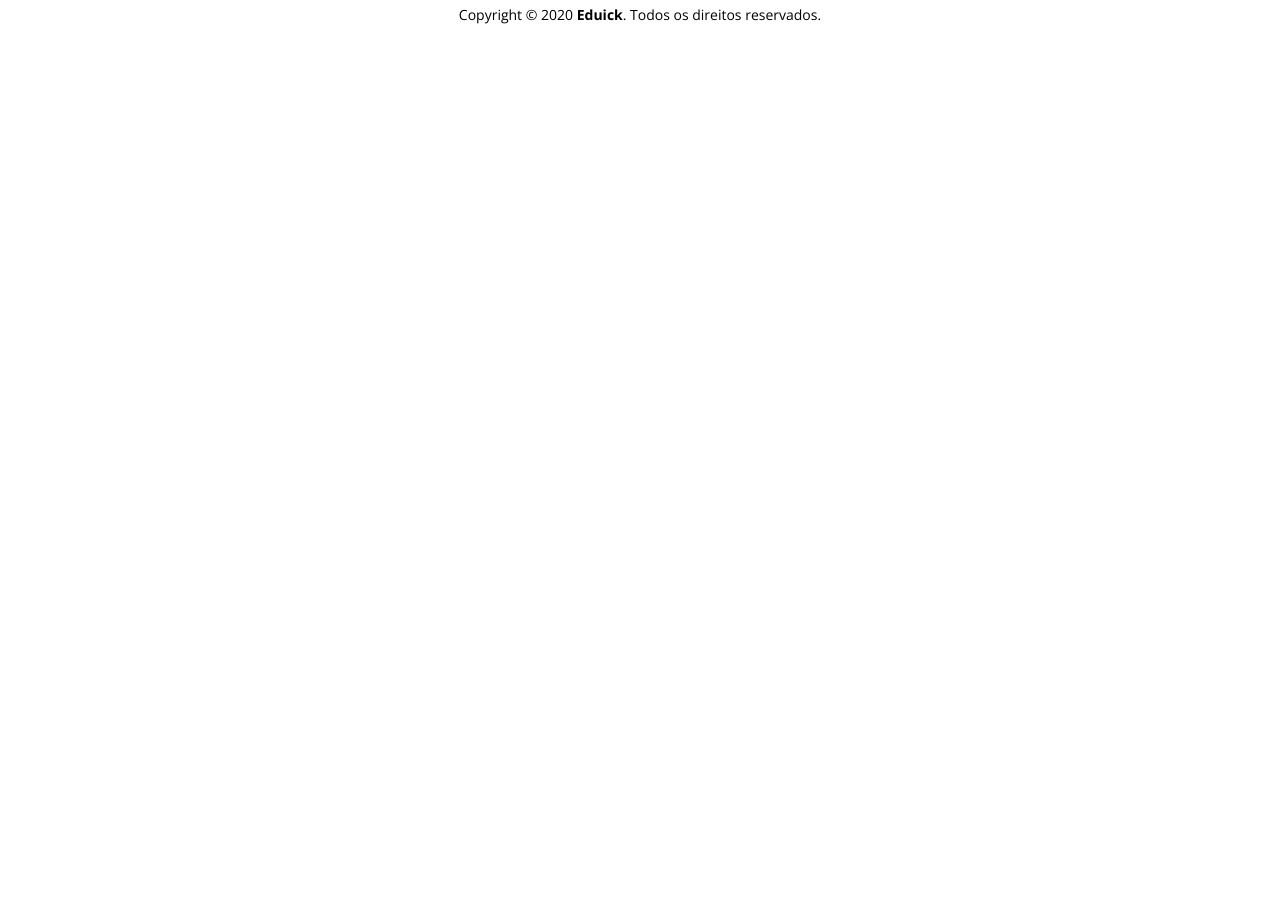
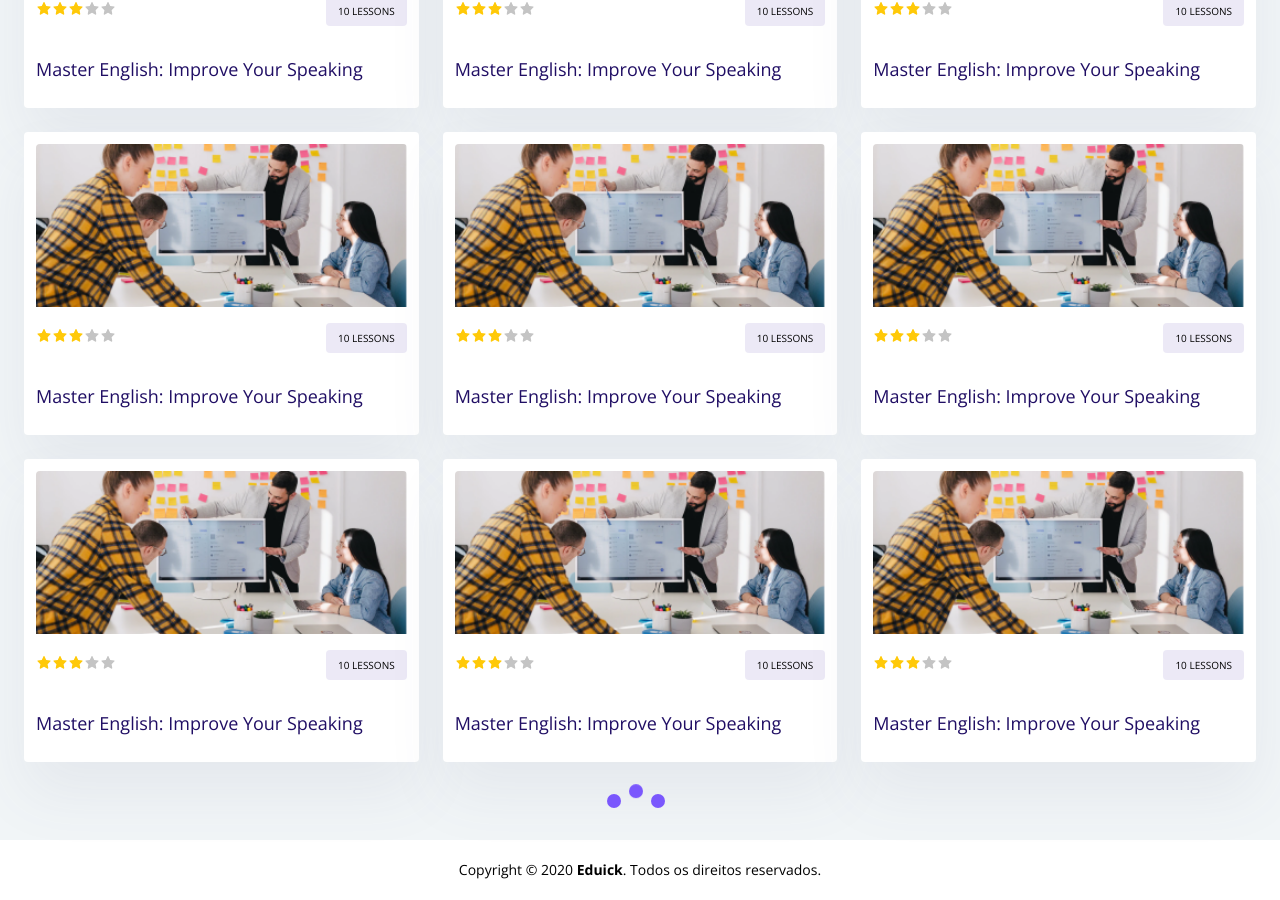
Before and after one commit to ronynogueiras/eduick, a Next.js app: page /dashboard in a window 1280 px wide. Shown: the part 880-1780 px from the top of the page. Before the commit the page ends 924 px from the top, so only its background shows below. Built offline with nearby package versions, Linux system fonts and the light colour scheme.

Commit message:
feat: update banner and course card

```diff
--- a/package.json
+++ b/package.json
@@ -11,7 +11,8 @@
     "clsx": "^1.1.1",
     "next": "12.0.4",
     "react": "17.0.2",
-    "react-dom": "17.0.2"
+    "react-dom": "17.0.2",
+    "react-icons": "^4.3.1"
   },
   "devDependencies": {
     "@types/node": "16.11.11",
--- a/src/layout/Dashboard/styles/Dashboard.module.css
+++ b/src/layout/Dashboard/styles/Dashboard.module.css
@@ -1,4 +1,4 @@
 .main {
-  background-color: #e5e5e5;
+  background-color: #f1f5f7;
   min-height: 100vh;
 }
--- a/src/views/Dashboard/Banner/index.tsx
+++ b/src/views/Dashboard/Banner/index.tsx
@@ -20,7 +20,11 @@ const Banner: React.FC = () => {
           </p>
         </div>
         <div>
-          <img src="/images/meeting.png" alt="" />
+          <img
+            src="/images/meeting.png"
+            alt="Meeting"
+            className={clsx(styles.banner__image)}
+          />
         </div>
       </div>
     </section>
--- a/src/views/Dashboard/Banner/styles/Banner.module.css
+++ b/src/views/Dashboard/Banner/styles/Banner.module.css
@@ -50,5 +50,31 @@
 }
 .banner__description {
 }
-.banner__image {
+
+@media (max-width: 576px) {
+  .banner__container {
+    display: flex;
+    flex-direction: row;
+    position: relative;
+    padding: 1.25rem 1.25rem 4rem 1.25rem;
+  }
+  .banner__shape-1 {
+    width: 64px;
+    height: 64px;
+    top: 1%;
+    right: 30px;
+    left: auto;
+    z-index: 2;
+  }
+  .banner__shape-2 {
+    width: 32px;
+    height: 32px;
+    top: -5%;
+    left: auto;
+    right: 50px;
+    z-index: 3;
+  }
+  .banner__image {
+    display: none;
+  }
 }
--- a/src/views/Dashboard/Card/index.tsx
+++ b/src/views/Dashboard/Card/index.tsx
@@ -1,16 +1,35 @@
+import clsx from "clsx";
 import React from "react";
+import styles from "./styles/Card.module.css";
+import { AiFillStar } from "react-icons/ai";
 
-type Props = {};
+type Props = {
+  title: string;
+  image: string;
+  rating: number;
+  lessons: number;
+};
+const stars = new Array(5).fill(null);
 
-const Card: React.FC<Props> = () => {
+const Card: React.FC<Props> = ({ title, image, rating, lessons }) => {
   return (
-    <div>
-      <img src="" alt="" />
-      <div>
-        <span>Rating</span>
-        <span>10 LESSONS</span>
+    <div className={clsx(styles.card)}>
+      <img src={image} alt={title} className={clsx(styles.card__image)} />
+      <div className={clsx(styles.card__section)}>
+        <span className={clsx(styles.card__rating)}>
+          {stars.map((_, idx) => (
+            <AiFillStar
+              key={idx}
+              className={clsx({
+                [styles["card__rating--filled"]]: idx + 1 <= rating,
+                [styles["card__rating--outline"]]: idx + 1 > rating,
+              })}
+            />
+          ))}
+        </span>
+        <span className={clsx(styles.card__lessons)}>{lessons} LESSONS</span>
       </div>
-      <h1>Title</h1>
+      <h1 className={styles.card__title}>{title}</h1>
     </div>
   );
 };
--- a/src/views/Dashboard/Card/styles/Card.module.css
+++ b/src/views/Dashboard/Card/styles/Card.module.css
@@ -0,0 +1,45 @@
+.card {
+  background-color: #fff;
+  box-shadow: 0px 32px 60px rgba(84, 95, 122, 0.08);
+  border-radius: 4px;
+  padding: 0.75rem;
+}
+.card:hover {
+    cursor: pointer;
+    box-shadow: 0px 32px 60px rgba(84, 95, 122, 0.18);
+    transition: 200ms all;
+}
+.card__image {
+  border-radius: 4px 4px 0 0;
+  width: 100%;
+  max-height: 163px;
+  display: block;
+  object-fit: cover;
+}
+
+.card__section {
+  display: flex;
+  flex-direction: row;
+  justify-content: space-between;
+  align-items: center;
+  padding: 1rem 0;
+}
+.card__rating--filled {
+  color: #ffc908;
+}
+.card__rating--outline {
+  color: #c4c4c4;
+}
+.card__lessons {
+  background: rgb(207, 201, 233, 0.4);
+  color: #000;
+  border-radius: 4px;
+  padding: 0.5rem 0.75rem;
+  font-size: 0.625rem;
+}
+
+.card__title {
+  color: #200e64;
+  font-weight: normal;
+  font-size: 1.125rem;
+}
--- a/src/views/Dashboard/index.tsx
+++ b/src/views/Dashboard/index.tsx
@@ -1,17 +1,38 @@
 import clsx from "clsx";
-import React from "react";
+import React, { useState } from "react";
 import Layout from "../../layout/Dashboard";
 import Banner from "./Banner";
 import Card from "./Card";
 import styles from "./styles/Dashboard.module.css";
 
 const Dashboard: React.FC & { Layout: React.FC } = () => {
+  const [courses] = useState(new Array(12).fill(1));
+
   return (
     <div className={clsx("container", styles.dashboard)}>
       <Banner />
-      <section>
-        <Card />
+      <section className={clsx(styles.courses)}>
+        {courses.map((_, idx) => (
+          <Card
+            key={idx}
+            image="/images/course_image.png"
+            title="Master English: Improve Your Speaking"
+            rating={3}
+            lessons={10}
+          />
+        ))}
       </section>
+      <div className={styles.loading}>
+        <div
+          className={clsx(styles.loading__dot, styles["loading__dot--1"])}
+        ></div>
+        <div
+          className={clsx(styles.loading__dot, styles["loading__dot--2"])}
+        ></div>
+        <div
+          className={clsx(styles.loading__dot, styles["loading__dot--3"])}
+        ></div>
+      </div>
       <div></div>
     </div>
   );
--- a/src/views/Dashboard/styles/Dashboard.module.css
+++ b/src/views/Dashboard/styles/Dashboard.module.css
@@ -1,3 +1,66 @@
 .dashboard {
-    padding: 2rem 0;
+  padding: 2rem 1.5rem;
 }
+.courses {
+  display: grid;
+  grid-template-columns: repeat(3, minmax(0, 1fr));
+  margin-top: 2rem;
+  gap: 1.5rem;
+}
+
+.loading {
+  display: flex;
+  align-items: center;
+  justify-content: center;
+  margin-top: 2rem;
+}
+.loading__dot {
+  background-color: #7a57fd;
+  border-radius: 50%;
+  width: 14px;
+  height: 14px;
+  margin-right: 0.5rem;
+}
+.loading__dot--1 {
+  animation: bounce 800ms infinite ease-in-out;
+}
+.loading__dot--2 {
+  animation: bounce 800ms infinite ease-in-out;
+  animation-delay: 500ms;
+}
+.loading__dot--3 {
+  animation: bounce 800ms infinite ease-in-out;
+  animation-delay: 1s;
+}
+@-moz-keyframes bounce {
+  0%,
+  15% {
+    -moz-transform: translate(0, 0);
+  }
+  50% {
+    -moz-transform: translate(0, -10px);
+  }
+  85%,
+  100% {
+    -moz-transform: translate(0, 0);
+  }
+}
+@-webkit-keyframes bounce {
+  0%,
+  20% {
+    -webkit-transform: translate(0, 0);
+  }
+  50% {
+    -webkit-transform: translate(0, -10px);
+  }
+  80%,
+  100% {
+    -webkit-transform: translate(0, 0);
+  }
+}
+
+@media (max-width: 576px) {
+  .courses {
+    grid-template-columns: repeat(1, minmax(0, 1fr));
+  }
+}
--- a/styles/Container.css
+++ b/styles/Container.css
@@ -1,4 +1,5 @@
 .container {
   max-width: 1024px;
   margin: 0 auto;
+  padding: 2rem;
 }
```
Also changed, not shown: public/images/course_image.png (added), 1 other file (tests, documents, lock files or other folders).
